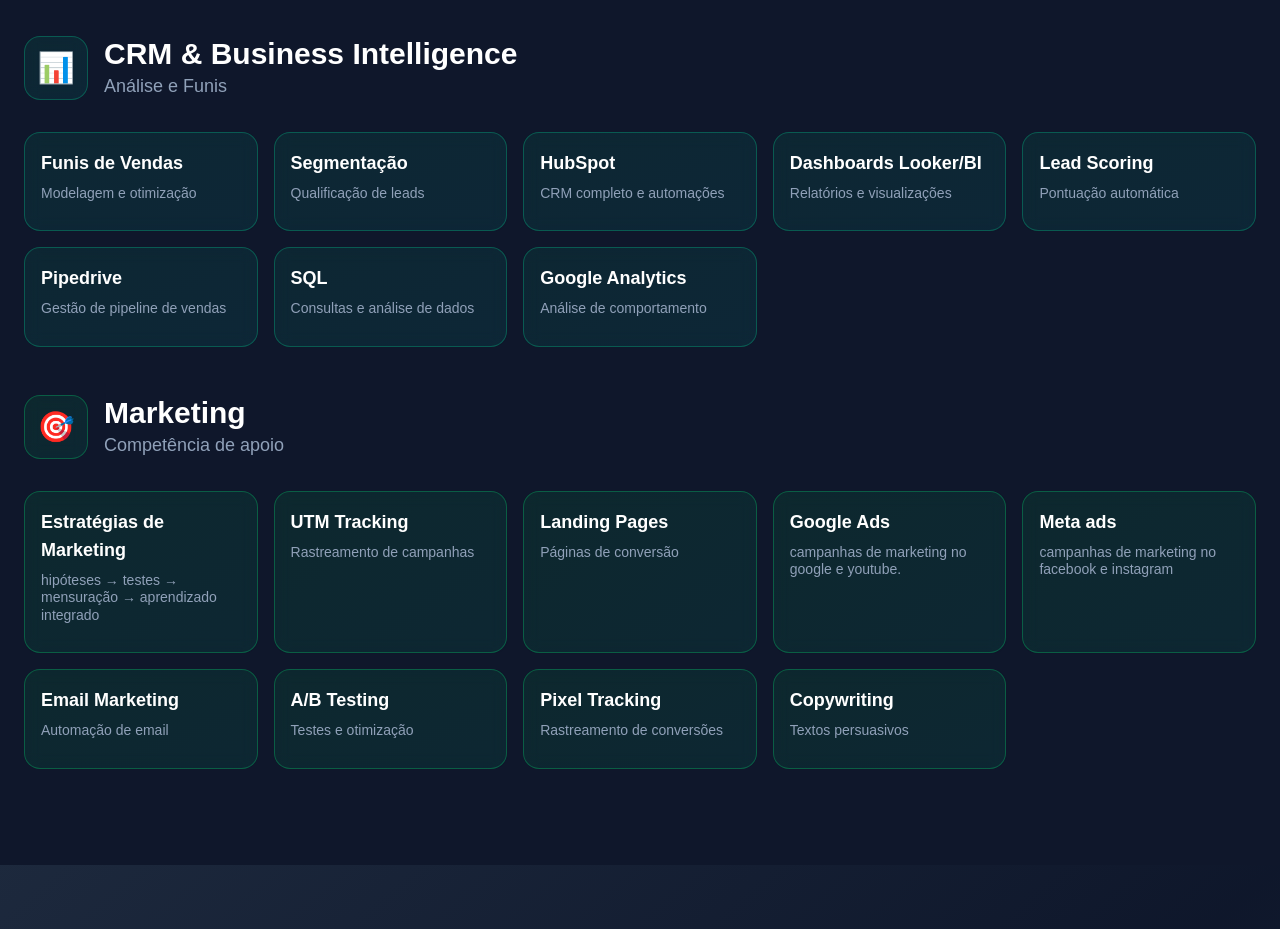
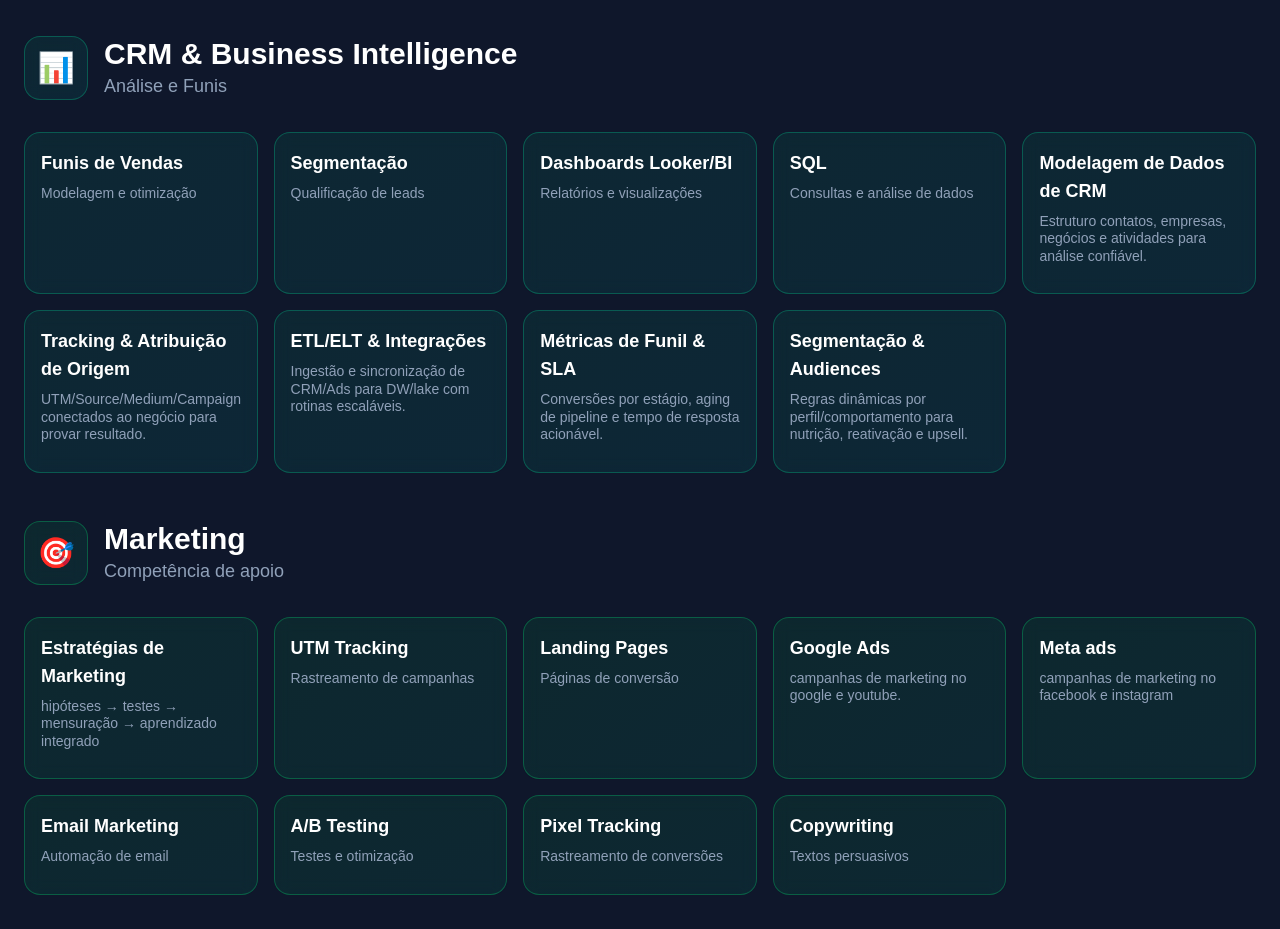
Before and after one commit to LucioMi/portifolio, a Next.js app: page / in a window 1280 px wide. Shown: the part 5360-6289 px from the top of the page. Built offline with nearby package versions, Linux system fonts and the light colour scheme.

Commit message:
Conteúdo: adiciona cartões CRM & BI (Modelagem de Dados de CRM; Tracking & Atribuição; ETL/ELT & Integrações; Métricas de Funil & SLA; Segmentação & Audiences) e remove HubSpot, Lead Scoring, Pipedrive e Google Analytics

```diff
--- a/src/components/Skills.tsx
+++ b/src/components/Skills.tsx
@@ -41,12 +41,14 @@
       skills: [
         { name: "Funis de Vendas", level: "Avançado", description: "Modelagem e otimização" },
         { name: "Segmentação", level: "Avançado", description: "Qualificação de leads" },
-        { name: "HubSpot", level: "Avançado", description: "CRM completo e automações" },
         { name: "Dashboards Looker/BI", level: "Avançado", description: "Relatórios e visualizações" },
-        { name: "Lead Scoring", level: "Avançado", description: "Pontuação automática" },
-        { name: "Pipedrive", level: "Operacional", description: "Gestão de pipeline de vendas" },
         { name: "SQL", level: "Operacional", description: "Consultas e análise de dados" },
-        { name: "Google Analytics", level: "Operacional", description: "Análise de comportamento" }
+        { name: "Modelagem de Dados de CRM", level: "Avançado", description: "Estruturo contatos, empresas, negócios e atividades para análise confiável." },
+        { name: "Tracking & Atribuição de Origem", level: "Avançado", description: "UTM/Source/Medium/Campaign conectados ao negócio para provar resultado." },
+        { name: "ETL/ELT & Integrações", level: "Avançado", description: "Ingestão e sincronização de CRM/Ads para DW/lake com rotinas escaláveis." },
+        { name: "Métricas de Funil & SLA", level: "Avançado", description: "Conversões por estágio, aging de pipeline e tempo de resposta acionável." },
+        { name: "Segmentação & Audiences", level: "Avançado", description: "Regras dinâmicas por perfil/comportamento para nutrição, reativação e upsell." }
+
       ]
     },
     {
```
